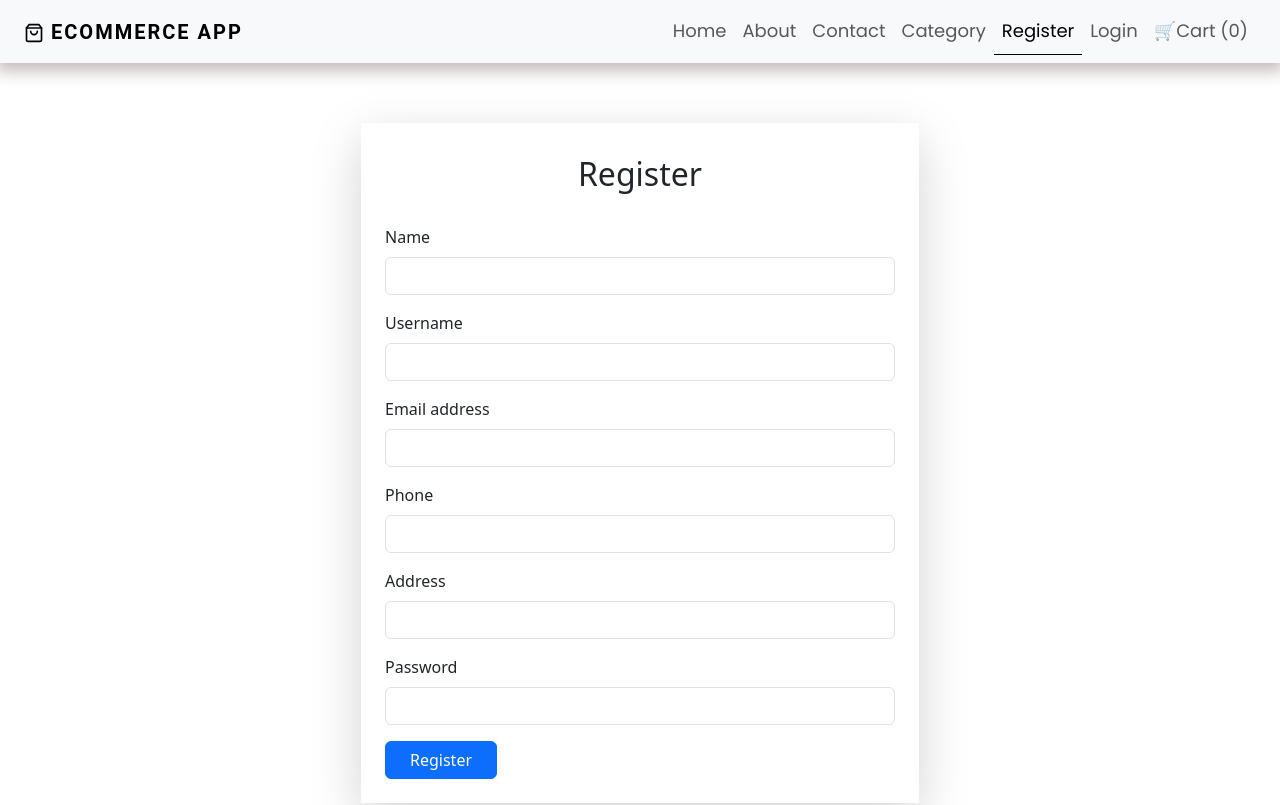
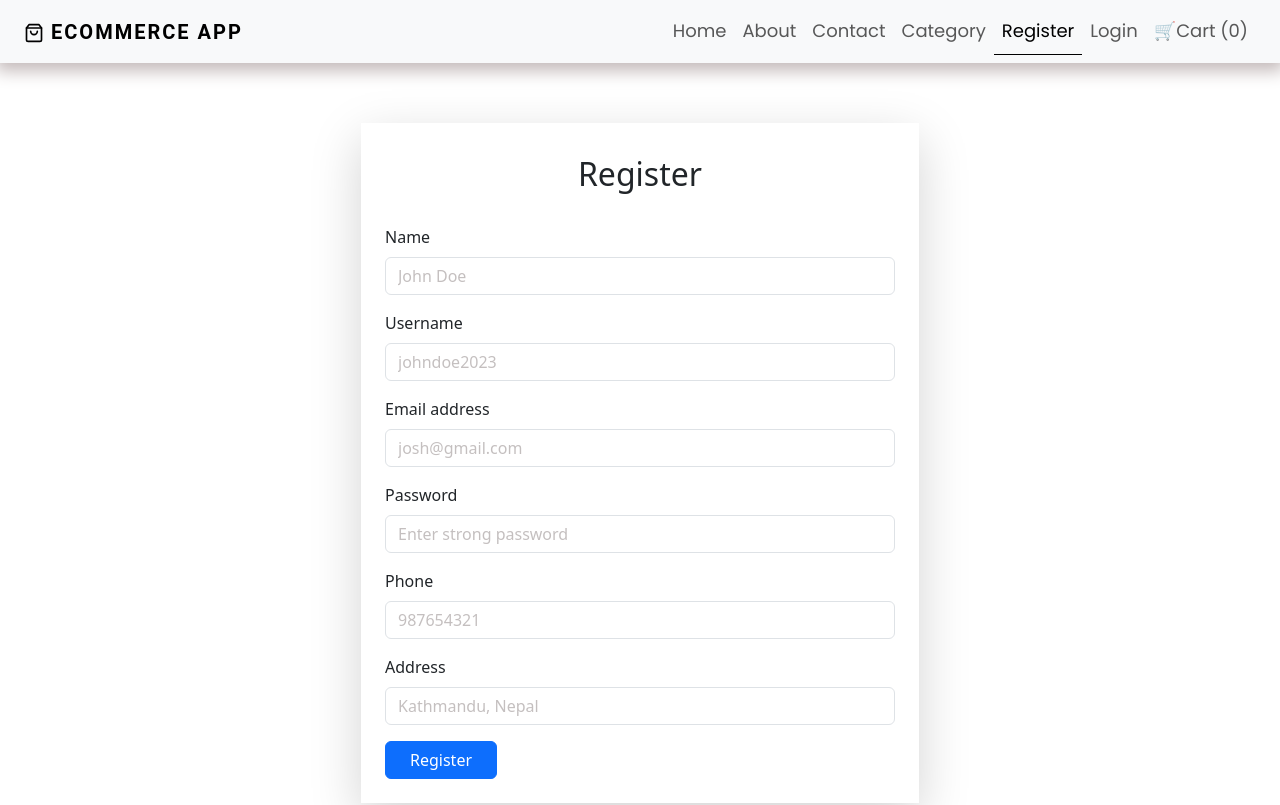
Before and after one commit to imyubraz/mern_ecommerce_frontend, a React (Create React App) app: page /register in a window 1280 px wide. Shown: the top 805 px of the page. Built offline with nearby package versions, Linux system fonts and the light colour scheme.

Commit message:
Defining and binding states using useState hook in register and login form.

```diff
--- a/src/index.css
+++ b/src/index.css
@@ -92,3 +92,14 @@ footer a:hover {
 }
 
 /* ========================================= */
+
+
+/* =================Form Styling======================== */
+.form-control::placeholder {
+  /* Chrome, Firefox, Opera, Safari 10.1+ */
+  color: rgb(182, 176, 176);
+  opacity: 0.8;
+  /* Firefox */
+}
+
+/* ========================================= */
--- a/src/pages/auth/Login.js
+++ b/src/pages/auth/Login.js
@@ -1,7 +1,11 @@
-import React from 'react'
+import React, { useState } from 'react'
 import Layout from '../../components/layout/Layout'
 
 const Login = () => {
+
+    const [email, setEmail] = useState("");
+    const [password, setPassword] = useState("");
+
     return (
         <Layout title="Login | Ecommerce App">
             <>
@@ -11,11 +15,11 @@ const Login = () => {
                         <form >
                             <div className="mb-3">
                                 <label htmlFor="emailInput" className="form-label">Email address</label>
-                                <input type="email" className="form-control" id="emailInput" />
+                                <input type="email" className="form-control" id="emailInput" placeholder='Enter your email' value={email} onChange={(e) => setEmail(e.target.value)} />
                             </div>
                             <div className="mb-3">
                                 <label htmlFor="passwordInput" className="form-label">Password</label>
-                                <input type="password" className="form-control" id="passwordInput" />
+                                <input type="password" className="form-control" id="passwordInput" placeholder='Enter your password' value={password} onChange={(e) => setPassword(e.target.value)} />
                             </div>
                             <button type="submit" className="btn btn-primary px-4">Login</button>
                         </form>
--- a/src/pages/auth/Register.js
+++ b/src/pages/auth/Register.js
@@ -1,7 +1,17 @@
-import React from 'react'
+import React, { useState } from 'react'
 import Layout from '../../components/layout/Layout'
 
 const Register = () => {
+
+    // states
+    const [name, setName] = useState("");
+    const [username, setUsername] = useState("");
+    const [email, setEmail] = useState("");
+    const [phone, setPhone] = useState("");
+    const [password, setPassword] = useState("");
+    const [address, setAddress] = useState("");
+
+
     return (
         <Layout title="Register | Ecommerce App">
             <>
@@ -11,28 +21,28 @@ const Register = () => {
                         <form >
                             <div className="mb-3">
                                 <label htmlFor="nameInput" className="form-label">Name</label>
-                                <input type="text" className="form-control" id="nameInput" />
+                                <input type="text" className="form-control" id="nameInput" placeholder='John Doe' value={name} onChange={(e) => setName(e.target.value)} />
                                 <div id="emailHelp" className=" d-none">We'll never share your email with anyone else.</div>
                             </div>
                             <div className="mb-3">
                                 <label htmlFor="usernameInput" className="form-label">Username</label>
-                                <input type="text" className="form-control" id="usernameInput" />
+                                <input type="text" className="form-control" id="usernameInput" placeholder='johndoe2023' value={username} onChange={(e) => setUsername(e.target.value)} />
                             </div>
                             <div className="mb-3">
                                 <label htmlFor="emailInput" className="form-label">Email address</label>
-                                <input type="email" className="form-control" id="emailInput" />
+                                <input type="email" className="form-control" id="emailInput" placeholder='josh@gmail.com' value={email} onChange={(e) => setEmail(e.target.value)} />
+                            </div>
+                            <div className="mb-3">
+                                <label htmlFor="passwordInput" className="form-label">Password</label>
+                                <input type="password" className="form-control" id="passwordInput" placeholder='Enter strong password' value={password} onChange={(e) => setPassword(e.target.value)} />
                             </div>
                             <div className="mb-3">
                                 <label htmlFor="phoneInput" className="form-label">Phone</label>
-                                <input type="phone" className="form-control" id="phoneInput" />
+                                <input type="phone" className="form-control" id="phoneInput" placeholder='987654321' value={phone} onChange={(e) => setPhone(e.target.value)} />
                             </div>
                             <div className="mb-3">
                                 <label htmlFor="addressInput" className="form-label">Address</label>
-                                <input type="address" className="form-control" id="addressInput" />
-                            </div>
-                            <div className="mb-3">
-                                <label htmlFor="passwordInput" className="form-label">Password</label>
-                                <input type="password" className="form-control" id="passwordInput" />
+                                <input type="address" className="form-control" id="addressInput" placeholder='Kathmandu, Nepal' value={address} onChange={(e) => setAddress(e.target.value)} />
                             </div>
                             <button type="submit" className="btn btn-primary px-4">Register</button>
                         </form>
```
